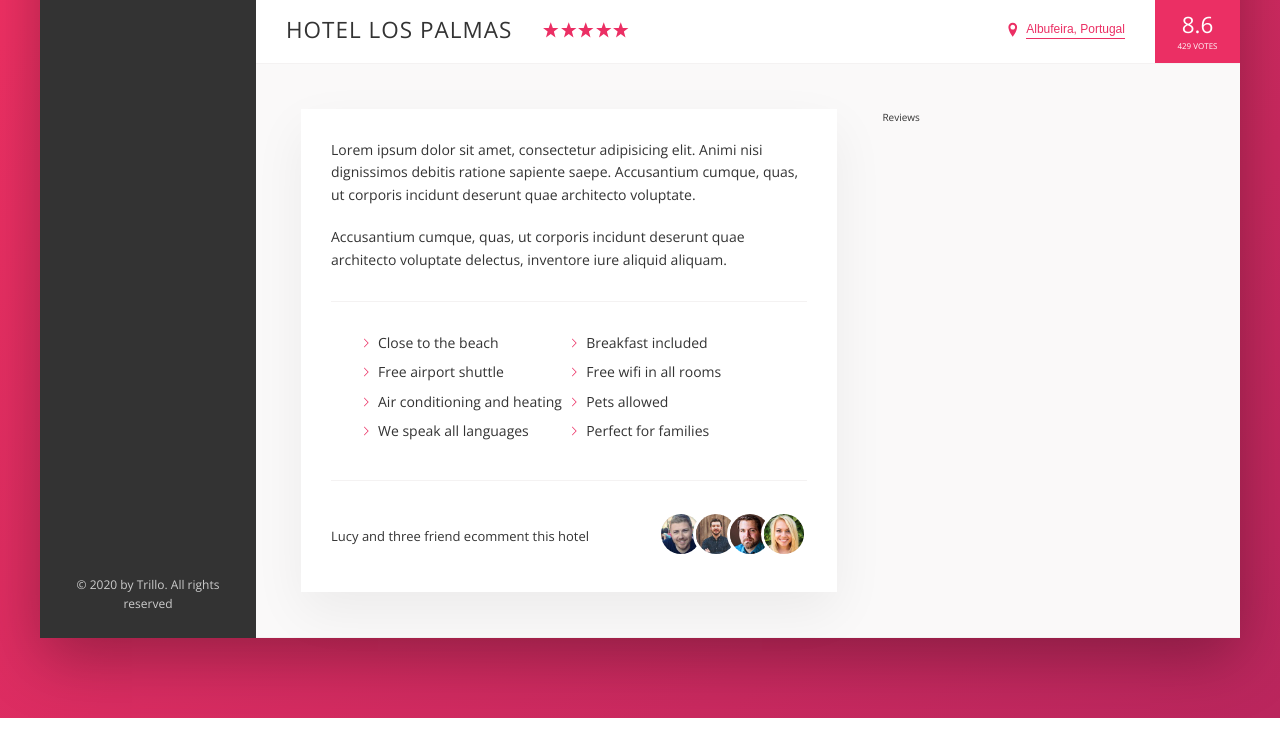
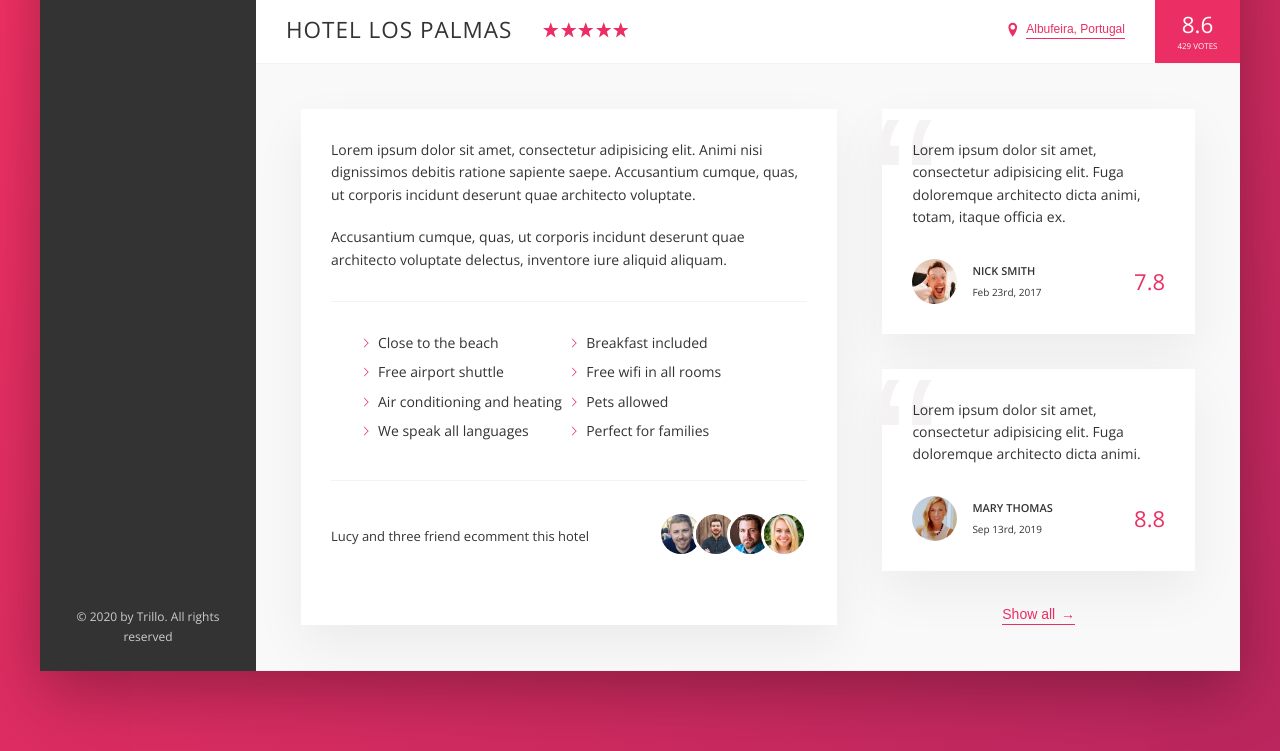
Before and after one commit to JustasTitovec/website-sass-flexbox, a website: page dist/index.html in a window 1280 px wide. Shown: the part 538-1289 px from the top of the page. Before the commit the page ends 1256 px from the top, so only its background shows below. Drawn offline with nearby package versions, Linux system fonts and the light colour scheme.

Commit message:
user reviews

```diff
--- a/dist/css/style.css
+++ b/dist/css/style.css
@@ -217,8 +217,13 @@ body {
   background-color: transparent;
   transition: all 0.2s;
   cursor: pointer; }
+  .btn-inline span {
+    margin-left: 2px;
+    transition: all 0.2s; }
   .btn-inline:hover {
     color: var(--color-grey-dark-1); }
+    .btn-inline:hover span {
+      margin-left: 8px; }
   .btn-inline:focus {
     outline: none;
     animation: pulsate 1s infinite; }
@@ -276,6 +281,48 @@ body {
     .recommend__photo:not(:last-child) {
       margin-right: -1.5rem; }
 
+.review {
+  background-color: #fff;
+  box-shadow: var(--shadow-dark-light);
+  padding: 3rem;
+  margin-bottom: 3.5rem;
+  position: relative;
+  overflow: hidden; }
+  .review__text {
+    margin-bottom: 3rem;
+    z-index: 10;
+    position: relative; }
+  .review__user {
+    display: flex;
+    align-items: center; }
+  .review__photo {
+    height: 4.5rem;
+    width: 4.5rem;
+    border-radius: 50%;
+    margin-right: 1.5rem; }
+  .review__user-box {
+    margin-right: auto; }
+  .review__user-name {
+    font-size: 1.1rem;
+    font-weight: 600;
+    text-transform: uppercase;
+    margin-bottom: 0.4rem; }
+  .review__user-date {
+    font-size: 1rem;
+    color: var(--color-grey-dark-3); }
+  .review__rating {
+    color: var(--color-primary);
+    font-size: 2.2rem; }
+  .review::before {
+    content: '\201C';
+    position: absolute;
+    top: -8rem;
+    left: -1rem;
+    font-size: 20rem;
+    color: var(--color-grey-light-2);
+    font-family: sans-serif;
+    z-index: 1; }
+
 .container {
   max-width: 120rem;
   margin: 8rem auto;
@@ -308,6 +355,7 @@ body {
 
 .detail {
   display: flex;
+  font-size: 1.4rem;
   padding: 4.5rem;
   background-color: var(--color-grey-light-1);
   border-bottom: var(--line); }
@@ -321,4 +369,7 @@ body {
   margin-right: 4.5rem; }
 
 .user-reviews {
-  flex: 1; }
+  flex: 1;
+  display: flex;
+  flex-direction: column;
+  align-items: center; }
--- a/dist/index.html
+++ b/dist/index.html
@@ -201,7 +201,40 @@
               </div>
             </div>
 
-            <div class="user-reviews">Reviews</div>
+            <div class="user-reviews">
+              <figure class="review">
+                <blockquote class="review__text">
+                  Lorem ipsum dolor sit amet, consectetur adipisicing elit. Fuga
+                  doloremque architecto dicta animi, totam, itaque officia ex.
+                </blockquote>
+
+                <figcaption class="review__user">
+                  <img src="img/user-1.jpg" alt="" class="review__photo" />
+                  <div class="review__user-box">
+                    <p class="review__user-name">Nick Smith</p>
+                    <p class="review__user-date">Feb 23rd, 2017</p>
+                  </div>
+                  <div class="review__rating">7.8</div>
+                </figcaption>
+              </figure>
+
+              <figure class="review">
+                <blockquote class="review__text">
+                  Lorem ipsum dolor sit amet, consectetur adipisicing elit. Fuga
+                  doloremque architecto dicta animi.
+                </blockquote>
+
+                <figcaption class="review__user">
+                  <img src="img/user-2.jpg" alt="" class="review__photo" />
+                  <div class="review__user-box">
+                    <p class="review__user-name">Mary Thomas</p>
+                    <p class="review__user-date">Sep 13rd, 2019</p>
+                  </div>
+                  <div class="review__rating">8.8</div>
+                </figcaption>
+              </figure>
+              <button class="btn-inline">Show all <span>&rarr;</span></button>
+            </div>
           </div>
         </main>
       </div>
--- a/dist/sass/_components.scss
+++ b/dist/sass/_components.scss
@@ -271,8 +271,16 @@
   transition: all 0.2s;
   cursor: pointer;
 
+  & span {
+    margin-left: 2px;
+    transition: all 0.2s;
+  }
+
   &:hover {
     color: var(--color-grey-dark-1);
+    span {
+      margin-left: 8px;
+    }
   }
 
   &:focus {
@@ -367,3 +375,64 @@
     }
   }
 }
+
+// Reviews
+
+.review {
+  background-color: #fff;
+  box-shadow: var(--shadow-dark-light);
+  padding: 3rem;
+  margin-bottom: 3.5rem;
+  position: relative;
+  overflow: hidden;
+
+  &__text {
+    margin-bottom: 3rem;
+    z-index: 10;
+    position: relative;
+  }
+
+  &__user {
+    display: flex;
+    align-items: center;
+  }
+
+  &__photo {
+    height: 4.5rem;
+    width: 4.5rem;
+    border-radius: 50%;
+    margin-right: 1.5rem;
+  }
+
+  &__user-box {
+    margin-right: auto;
+  }
+
+  &__user-name {
+    font-size: 1.1rem;
+    font-weight: 600;
+    text-transform: uppercase;
+    margin-bottom: 0.4rem;
+  }
+
+  &__user-date {
+    font-size: 1rem;
+    color: var(--color-grey-dark-3);
+  }
+
+  &__rating {
+    color: var(--color-primary);
+    font-size: 2.2rem;
+  }
+
+  &::before {
+    content: '\201C';
+    position: absolute;
+    top: -8rem;
+    left: -1rem;
+    font-size: 20rem;
+    color: var(--color-grey-light-2);
+    font-family: sans-serif;
+    z-index: 1;
+  }
+}
--- a/dist/sass/_layout.scss
+++ b/dist/sass/_layout.scss
@@ -36,6 +36,7 @@
 
 .detail {
   display: flex;
+  font-size: 1.4rem;
   padding: 4.5rem;
   background-color: var(--color-grey-light-1);
   border-bottom: var(--line);
@@ -52,4 +53,7 @@
 
 .user-reviews {
   flex: 1;
+  display: flex;
+  flex-direction: column;
+  align-items: center;
 }
```
